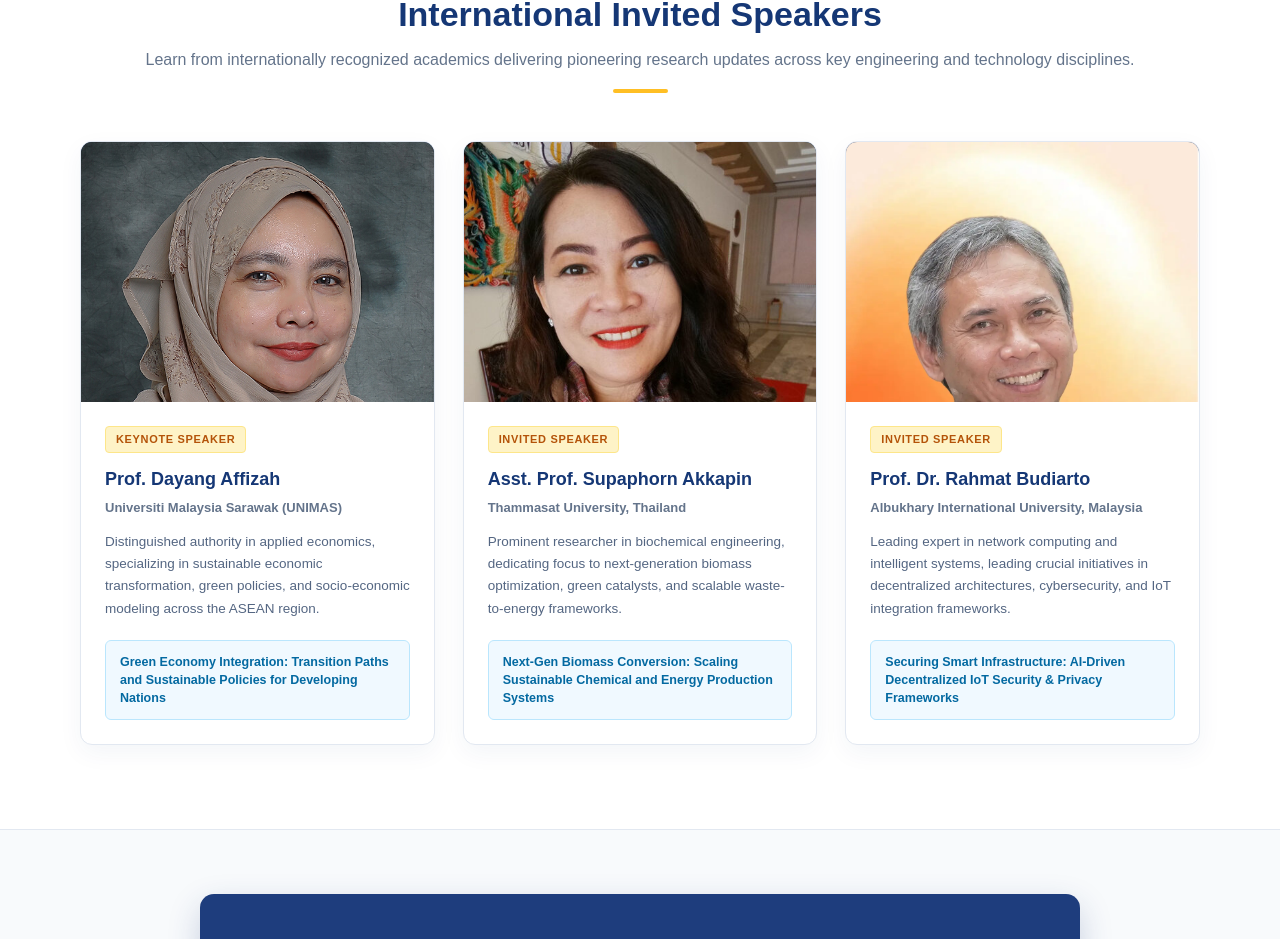
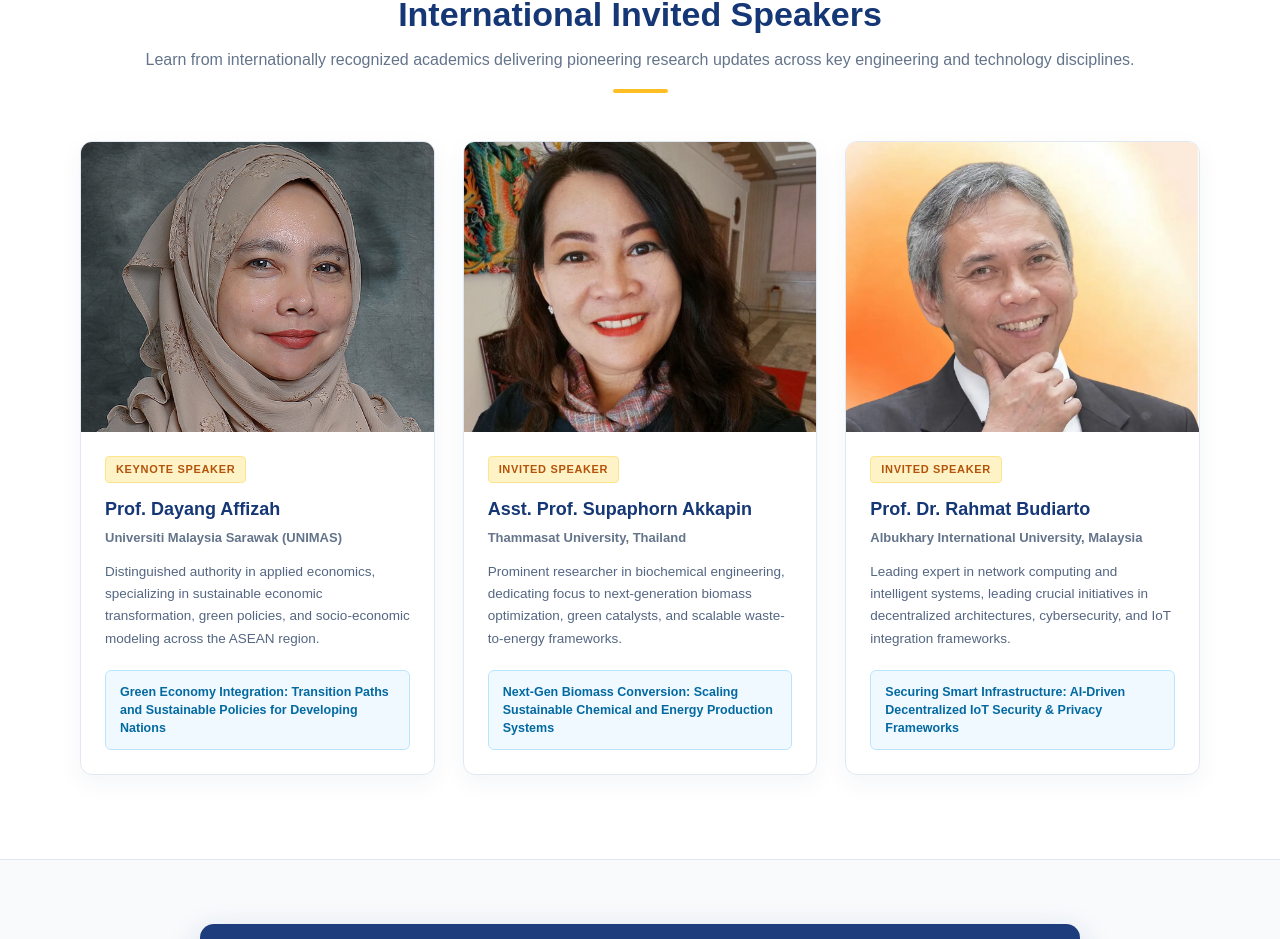
Before and after one commit to audialrsaa/ICES, a Next.js app: page /speaker in a window 1280 px wide. Shown: the part 1729-2668 px from the top of the page. Built offline with nearby package versions, Linux system fonts and the light colour scheme.

Commit message:
benerin gambar

```diff
--- a/app/speaker/page.js
+++ b/app/speaker/page.js
@@ -37,6 +37,7 @@ const invitedSpeakers = [
     topic:
       "Green Economy Integration: Transition Paths and Sustainable Policies for Developing Nations",
     image: homepageAssets.speakers.dayangAffizah || "/image/dayang.png",
+    objectPosition: "center 20%",
   },
   {
     name: "Asst. Prof. Supaphorn Akkapin",
@@ -46,6 +47,7 @@ const invitedSpeakers = [
     topic:
       "Next-Gen Biomass Conversion: Scaling Sustainable Chemical and Energy Production Systems",
     image: homepageAssets.speakers.supaphornAkkapin || "/image/supaphorn.png",
+    objectPosition: "center 20%",
   },
   {
     name: "Prof. Dr. Rahmat Budiarto",
@@ -55,6 +57,7 @@ const invitedSpeakers = [
     topic:
       "Securing Smart Infrastructure: AI-Driven Decentralized IoT Security & Privacy Frameworks",
     image: homepageAssets.speakers.rahmatBudiarto || "/image/rahmat.png",
+    objectPosition: "center 30%",
   },
 ];
 
@@ -159,9 +162,14 @@ export default function SpeakerPage() {
                       src={speaker.image}
                       alt={speaker.name}
                       width={400}
-                      height={260}
+                      height={290}
                       className="invited-photo-img"
-                      style={{ width: "100%", height: "260px", objectFit: "cover" }}
+                      style={{
+                        width: "100%",
+                        height: "100%",
+                        objectFit: "cover",
+                        objectPosition: speaker.objectPosition || "center 25%",
+                      }}
                     />
                   </div>
                   <div className="invited-card-body">
--- a/app/speaker/speaker.css
+++ b/app/speaker/speaker.css
@@ -244,17 +244,17 @@
 .invited-photo-wrapper {
   position: relative;
   width: 100%;
-  height: 260px;
-  background: #143064;
+  height: 290px;
+  background: #f8fafc;
   overflow: hidden;
   display: block;
 }
 
 .invited-photo-img {
   width: 100%;
-  height: 260px;
+  height: 100%;
   object-fit: cover;
-  object-position: top center;
+  object-position: center 25%;
   display: block;
 }
 
--- a/components/home/SpeakersSection.js
+++ b/components/home/SpeakersSection.js
@@ -71,7 +71,7 @@ function PortraitPlaceholder({ initials, tone, circular = false, src, alt }) {
             width: "100%",
             height: "100%",
             objectFit: "cover",
-            objectPosition: "top center",
+            objectPosition: circular && alt?.includes("Rahmat") ? "center 33%" : "center 22%",
             display: "block",
           }}
         />
```
